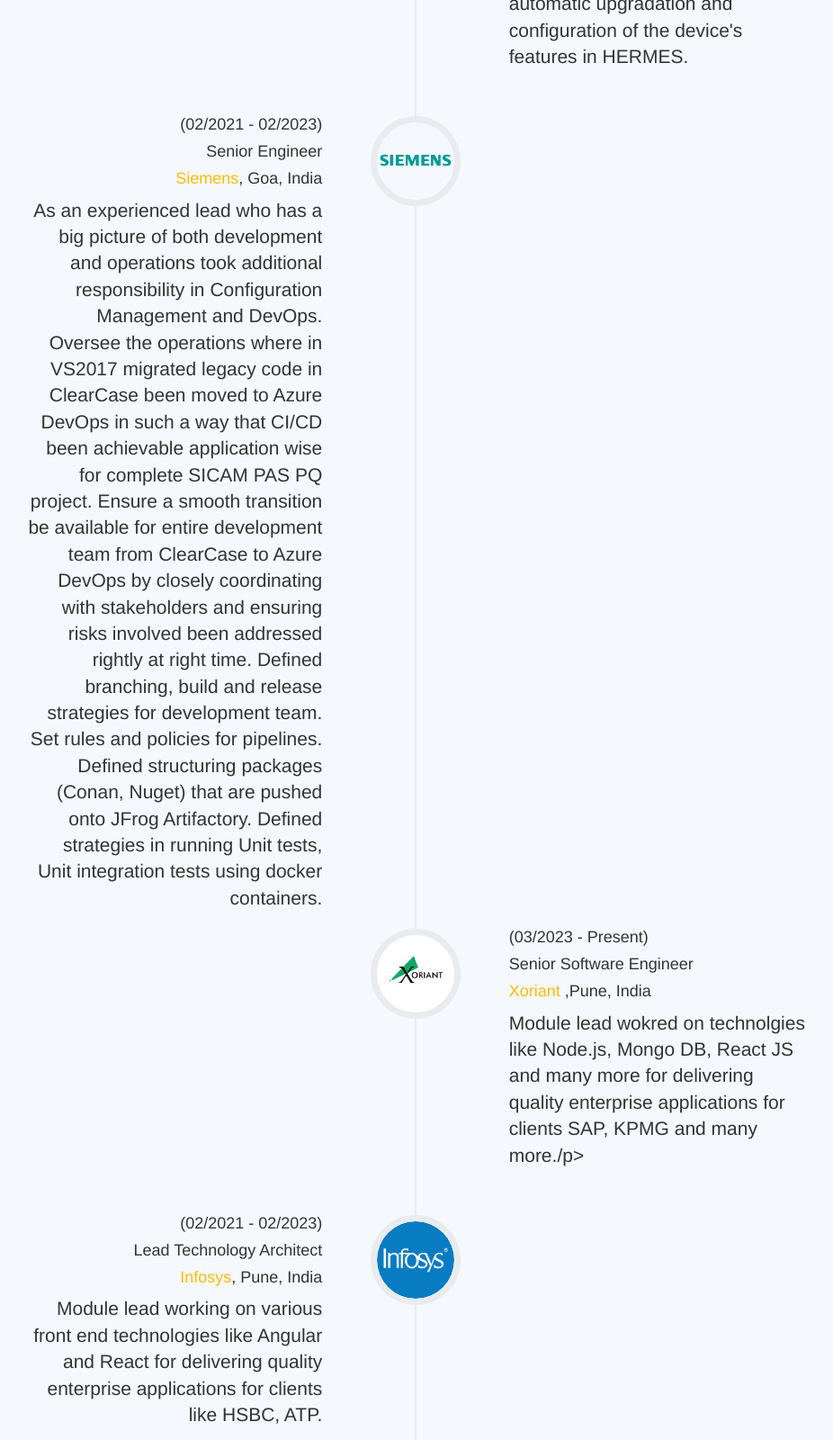
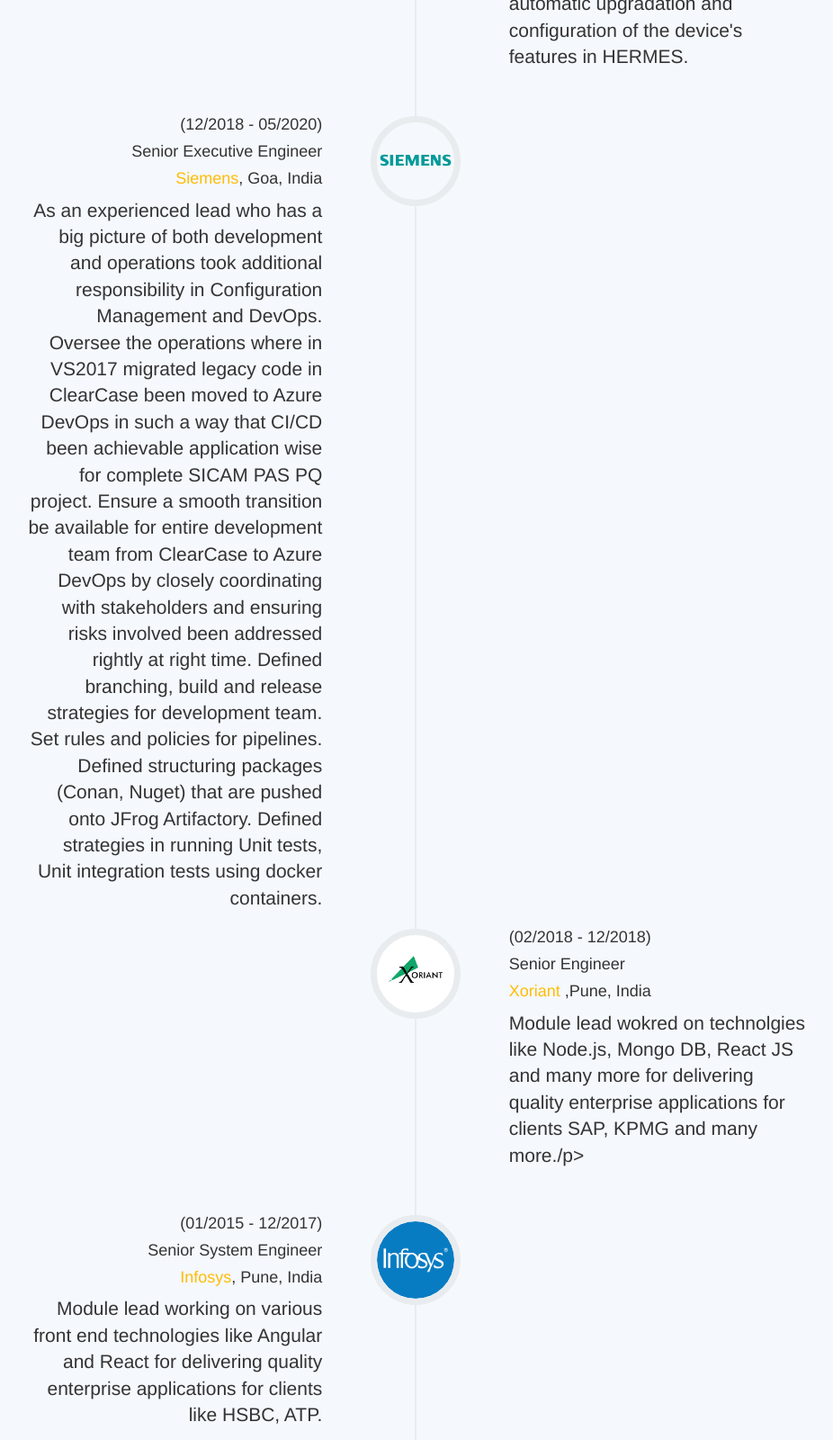
Before and after one commit to AbckSinha/AbckSinha.github.io, a plain HTML site: page index.html in a window 1280 px wide. Shown: the part 3015-4615 px from the top of the page at 90% size, without its empty margins (178-1104 px from the left). Drawn offline with nearby package versions, Linux system fonts and the light colour scheme.

Commit message:
updated dates

```diff
--- a/index.html
+++ b/index.html
@@ -190,7 +190,7 @@
                         </a>
                         <div class="timeline-panel">
                             <div class="timeline-heading">
-                                <h4>(03/2023 - Present)</h4>
+                                <h4>(05/2020 - 02/2021 )</h4>
                                 <h4>Senior Engineer </h4>
                                 <h4 class="subheading">
                                     <a href="https://www.barco.com/en" target="blank">Shell,</a> Bangalore, India
@@ -214,8 +214,8 @@
                         </a>
                         <div class="timeline-panel">
                             <div class="timeline-heading">
-                                <h4>(02/2021 - 02/2023)</h4>
-                                <h4>Senior Engineer
+                                <h4>(12/2018 - 05/2020)</h4>
+                                <h4>Senior Executive Engineer
                                 </h4>
                                 <h4 class="subheading">
                                     <a href="https://www.siemens.com/in/en.html" target="blank">Siemens</a>,
@@ -245,8 +245,8 @@
                         </a>
                         <div class="timeline-panel">
                             <div class="timeline-heading">
-                                <h4>(03/2023 - Present)</h4>
-                                <h4>Senior Software Engineer </h4>
+                                <h4>(02/2018 - 12/2018)</h4>
+                                <h4>Senior Engineer </h4>
                                 <h4 class="subheading">
                                     <a href="https://www.xoriant.com/" target="blank">Xoriant</a> ,Pune, India
                                 </h4>
@@ -267,8 +267,8 @@
                         </a>
                         <div class="timeline-panel">
                             <div class="timeline-heading">
-                                <h4>(02/2021 - 02/2023)</h4>
-                                <h4>Lead Technology Architect
+                                <h4>(01/2015 - 12/2017)</h4>
+                                <h4>Senior System Engineer
                                 </h4>
                                 <h4 class="subheading">
                                     <a href="https://www.infosys.com/" target="blank">Infosys</a>,
```
Also changed, not shown: 3 other files.
